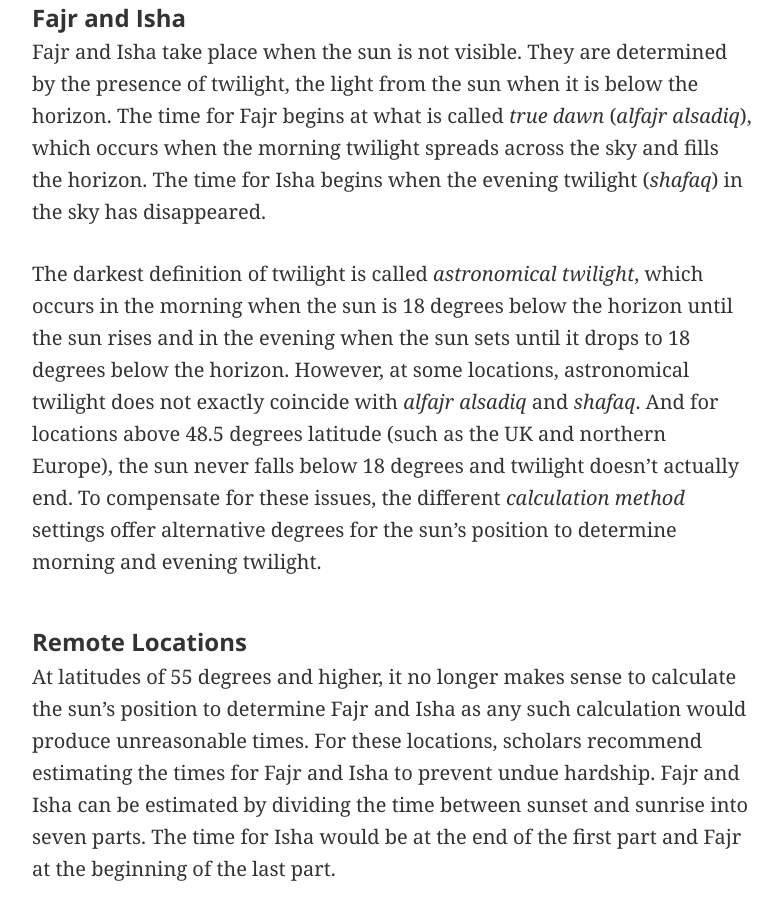
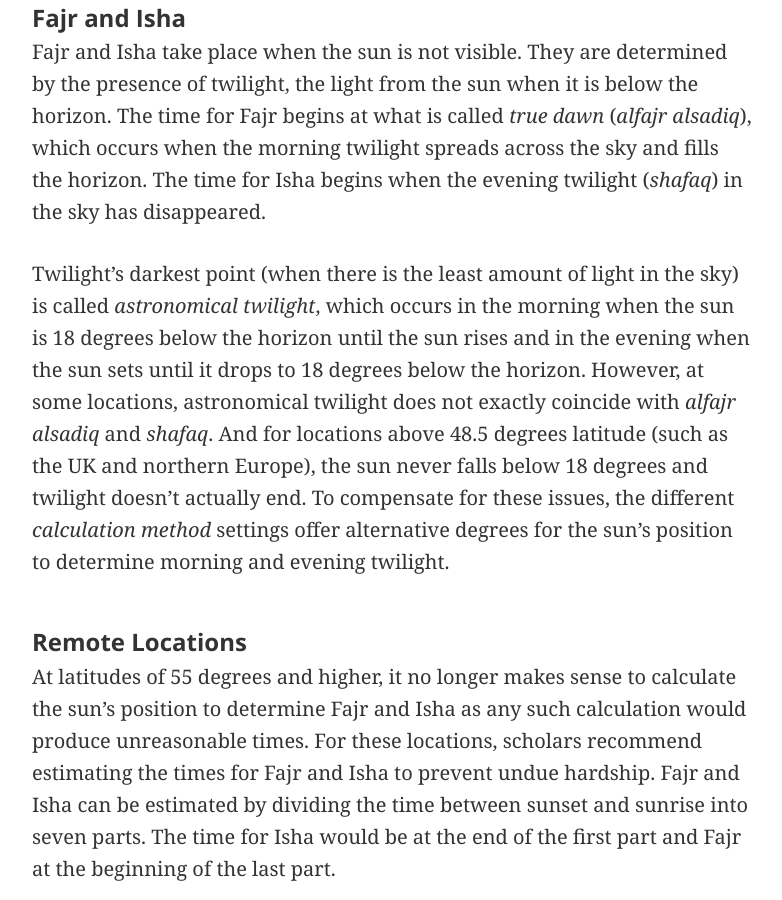
Before and after one commit to batoulapps/batoulapps.github.io, a Jekyll site: the page built from _posts/2014-09-15-calculating-prayer-times.md, in a window 1280 px wide and 900 px high, scrolled down 1288 px. Shown: the whole window, without its empty margins (248-1030 px from the left). Built offline with Jekyll 4.4.1, drawn with Linux system fonts in a browser that asks for light colours; some web fonts are replaced.

Commit message:
twilight clarification

```diff
--- a/_posts/2014-09-15-calculating-prayer-times.md
+++ b/_posts/2014-09-15-calculating-prayer-times.md
@@ -50,15 +50,16 @@ which occurs when the morning twilight spreads across the sky and fills the
 horizon. The time for Isha begins when the evening twilight (*shafaq*) in the
 sky has disappeared.
 
-The darkest definition of twilight is called *astronomical twilight*, which
-occurs in the morning when the sun is 18 degrees below the horizon until the
-sun rises and in the evening when the sun sets until it drops to 18 degrees
-below the horizon. However, at some locations, astronomical twilight does not
-exactly coincide with *alfajr alsadiq* and *shafaq*. And for locations above
-48.5 degrees latitude (such as the UK and northern Europe), the sun never falls
-below 18 degrees and twilight doesn't actually end. To compensate for these
-issues, the different *calculation method* settings offer alternative degrees
-for the sun's position to determine morning and evening twilight.
+Twilight's darkest point (when there is the least amount of light in the sky)
+is called *astronomical twilight*, which occurs in the morning when the sun
+is 18 degrees below the horizon until the sun rises and in the evening when
+the sun sets until it drops to 18 degrees below the horizon. However, at some
+locations, astronomical twilight does not exactly coincide with *alfajr
+alsadiq* and *shafaq*. And for locations above 48.5 degrees latitude (such as
+the UK and northern Europe), the sun never falls below 18 degrees and
+twilight doesn't actually end. To compensate for these issues, the
+different *calculation method* settings offer alternative degrees for
+the sun's position to determine morning and evening twilight.
 
 
 ### Remote Locations
```
